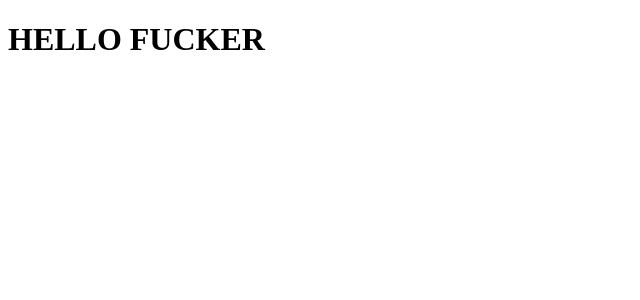
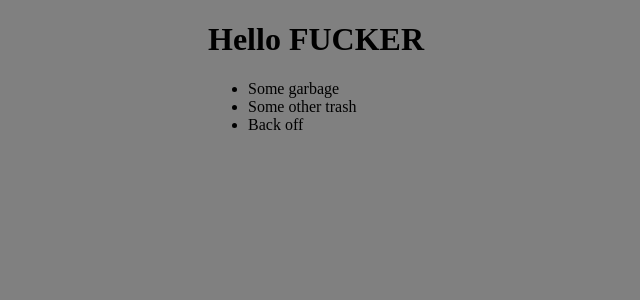
Before and after one commit to ahblay/website, a Flask app: page / in a window 1280 px wide. Shown: the top 300 px of the page, without its empty margins (0-640 px from the left). Run offline with Flask 2, Linux system fonts and the light colour scheme.

Commit message:
Freezes site.

```diff
--- a/static/index.css
+++ b/static/index.css
@@ -0,0 +1,13 @@
+body {
+    background-color: gray;
+}
+
+header {
+    margin-left: 200px;
+    margin-right: 200px;
+}
+
+main {
+    margin-left: 200px;
+    margin-right: 200px
+}
--- a/templates/index.html
+++ b/templates/index.html
@@ -3,8 +3,18 @@
 <head>
   <meta charset="UTF-8">
   <title>Title</title>
+  <link rel="stylesheet" href="/static/index.css">
 </head>
 <body>
-  <h1>HELLO FUCKER</h1>
+  <header>
+    <h1>Hello FUCKER</h1>
+  </header>
+  <main>
+    <ul>
+      <li>Some garbage</li>
+      <li>Some other trash</li>
+      <li>Back off</li>
+    </ul>
+  </main>
 </body>
 </html>
```
Also changed, not shown: build/index.html (+11 -1 lines).
